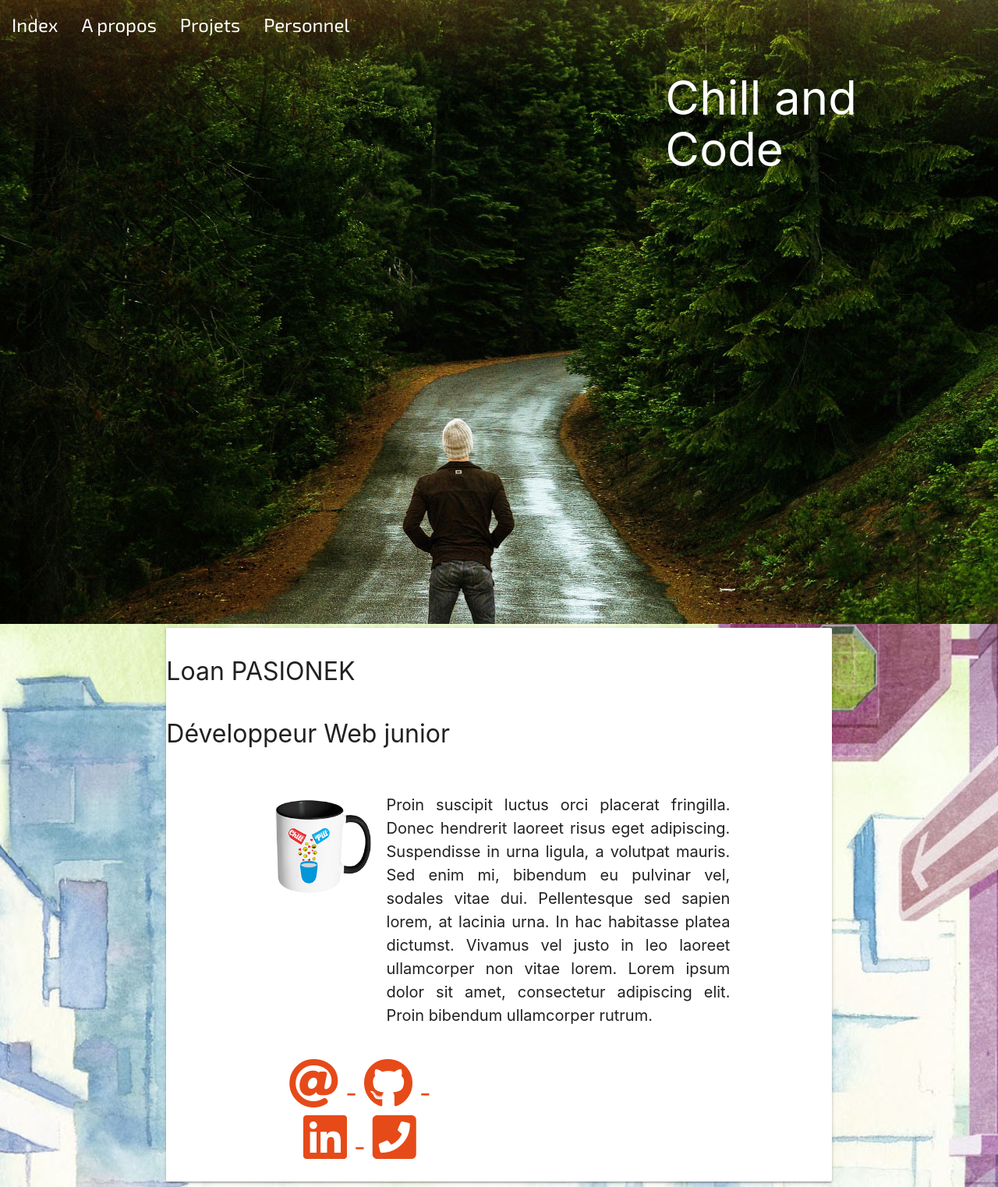
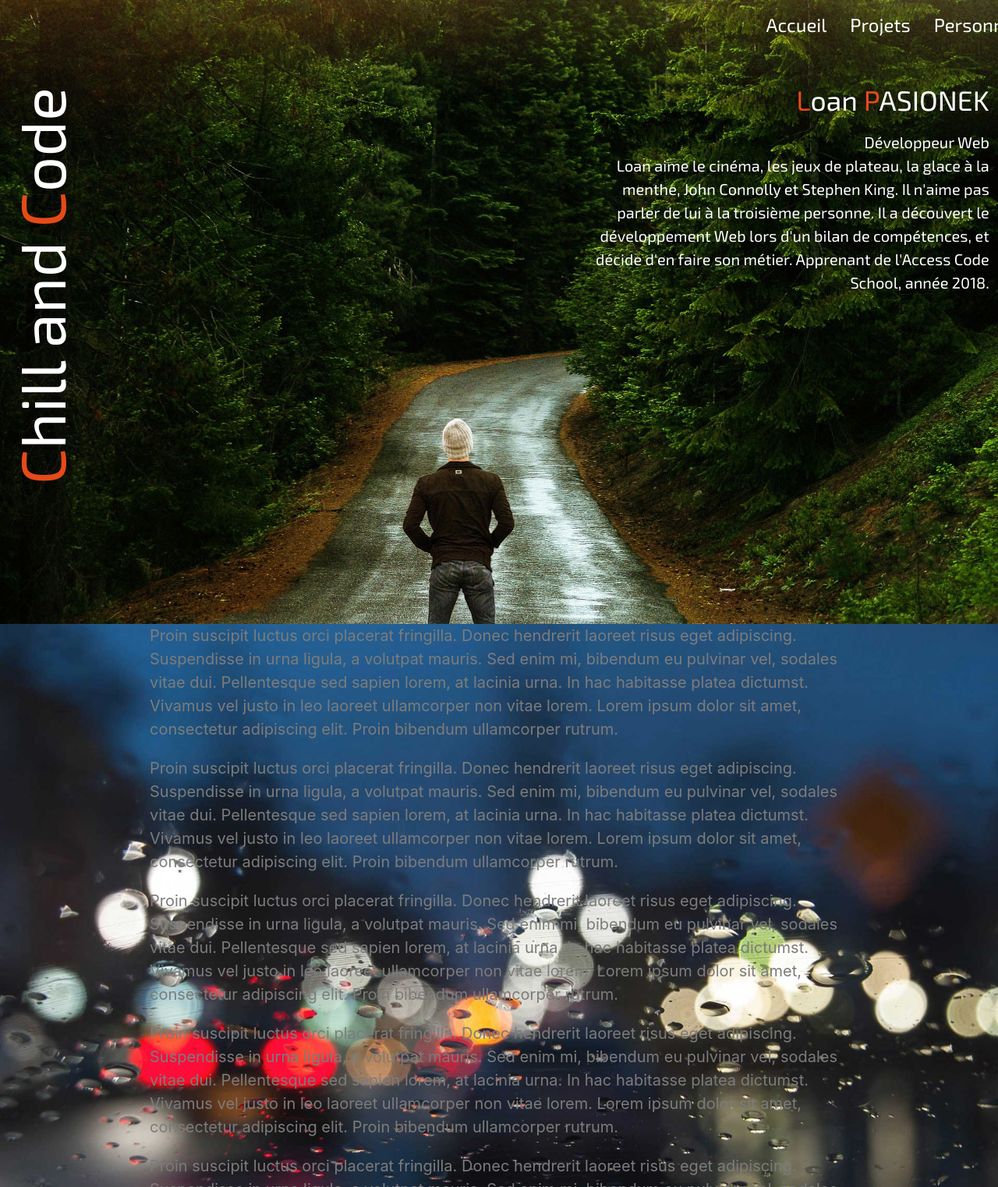
Before and after one commit to loanpasionek/PortfolioChill_Symfony, a Symfony app: template templates/page/index.html.twig in a window 1280 px wide. Shown: the top 1522 px of the page at 78% size. Run offline with Twig, Linux system fonts and the light colour scheme; the template is opened without the code that fills it, so the values that code supplies are empty; some libraries are stand-ins or nearby versions; some web fonts are replaced.

Commit message:
travail sur le front, header et parallax sur le texte

```diff
--- a/public/css/style.css
+++ b/public/css/style.css
@@ -14,6 +14,7 @@ body{overflow-x:hidden;}
             /* Tailles */
 
             .bold{font-weight:700;}
+            .fs80{font-size:8rem;}
             .fs60{font-size:6rem;}
             .fs40{font-size:4rem;}
             .fs36{font-size:3.6rem;}
@@ -65,28 +66,53 @@ body{overflow-x:hidden;}
             .mtop45p{margin-top:45px;}
             .mtop20p{margin-top:20px;}
             .nomargin{margin: 0;}
+            .nopadding{padding:0;}
 
 
 /* ----------------------- Génériques ----------------------- */
 
+            /* Display and justify */
+
             .flex{display: flex;}
+            .iblock{display: inline-block;}
+            .column{ flex-direction:column;}
+            .jcbetween{justify-content: space-between;}
+            .jcaround{justify-content: space-around;}
             .jccenter{justify-content: center;}
-            .text-justify{text-align: justify;}
+            .aicenter{align-items:center;}
+            .txtcenter{text-align:center;}
+
+
+            /* Positions */
+
+            .absolute{position:absolute;}
             .fixed{position:fixed;}
+            .relative{position: relative;}
+
+
+            .textjustify{text-align:justify;}
+            .center{margin:auto;}
 
 
 /* ----------------------- Spécifiques ----------------------- */
+
             .hoverable:hover{color:blue;}
             .nopargin{margin:0;
             padding:0;}
 
-
+            .rotated{
+                writing-mode: tb-rl;
+                transform: rotate(-180deg);
+                }
+            .row:last-child {
+                margin-bottom: 0;
+            }
 
             nav{
                 box-shadow: none;
             }
 
-  #sectionProjets{background-color:#fff;
+            .bgOpacity95{background-color:#fff;
                 opacity:0.95;}
 
             .sidenav li > a.color4, .color4{color:#212121;} /* noir */
@@ -97,18 +123,16 @@ nav{
                 background: url('../img/bg_forest_bot_1200.jpg') center no-repeat fixed;
 
             }
-.slide2 {
-background: url('../img/bg_city.jpg') center 0 no-repeat fixed;
 
-}
             .slide3 {
-background: url('../img/bg_forest_bot_1200') center 0 no-repeat fixed;
+                background: url('../img/bg_pluie.jpg') center no-repeat fixed;
                 background-size: cover;
             }
 
+
 /* ----------------------- Changement de nav selon position dans la page ----------------------- */
 
-.navChange{background-color:#573F12;
+.navChange{background-color:#E64A19;
 opacity:0.85;
 transition: 0.5s linear;}
 .navChange2{background-color:#FFFFFF;
@@ -141,6 +165,18 @@ transition: 0.5s linear;}
 
     #title{text-align:center;
       line-height:50px;
+      font-size:4rem;
+    }
+
+    .fs40-sm{font-size:4rem;}
+    .block-on-med-and-down{display: block;}
+    /* Annulation des classes appliquées au H1 en large-screen */
+    .h1-sm{
+        display:block;
+        margin:0;
         font-size:3.2rem;
+        text-align: center;
+        writing-mode: horizontal-tb;
+        transform: rotate(0deg);
         }
 }
--- a/public/js/script.js
+++ b/public/js/script.js
@@ -13,17 +13,20 @@ $('a[href^="#"]').on('click', function(event) {
 
         $('html, body').stop().animate({
             scrollTop: scroll
-        }, 1000);
+        }, 900);
     }
 });
 
 
 /* ------------  Bouton flottant en small screen ------------  */
 
-$(document).ready(function(){
+/* $(document).ready(function(){
     $('.fixed-action-btn').floatingActionButton();
-  });
+  }); */
 
+
+
+/* ------------  Parallax ------------  */
 
 
 
@@ -33,7 +36,7 @@ $(function(){
 
     var nav = $('nav');
     var $headerHeight = $("header").height();
-    var $aboutHeight = $("#about").height() + $("header").height();
+    var $projectHeight = $("#sectionProjets").height() + $headerHeight;
     var aLiens = $('#nav-mobile a');
 
 $(window).scroll(function()
@@ -43,19 +46,20 @@ $(window).scroll(function()
 
         if(scroll > $headerHeight){
             nav.removeClass('nocolor').addClass('navChange');
+
         } else {
             if(scroll <= $headerHeight ){
                 nav.removeClass('navChange').addClass('nocolor');
             }
         }
 
-        if(scroll >  $aboutHeight){
+        if(scroll >  $projectHeight){
             nav.removeClass('navChange').addClass('navChange2');
             aLiens.each(function(){
                 $(this).addClass('color4').removeClass('divider-color');
             });
         } else {
-            if(scroll <=  $aboutHeight ){
+            if(scroll <=  $projectHeight ){
                 nav.removeClass('navChange2');
                 aLiens.each(function(){
                     $(this).addClass('divider-color').removeClass('color4');
--- a/templates/Layouts/footer.html.twig
+++ b/templates/Layouts/footer.html.twig
@@ -3,4 +3,6 @@
 </footer>
 
 
+<script src="https://cdnjs.cloudflare.com/ajax/libs/jquery/3.3.1/jquery.min.js"></script>
+<script src="https://cdnjs.cloudflare.com/ajax/libs/materialize/1.0.0-beta/js/materialize.min.js"></script>
 <script src="{{ asset('js/script.js') }}"></script>
--- /dev/null
+++ b/templates/Layouts/header.html.twig
@@ -0,0 +1,38 @@
+<header id="index" class="h100vh slide1 ">
+    <div id="nav" class="navbar-fixed row">
+        <nav class="nocolor col offset-l9">
+            <div class="nav-wrapper fs36 exo2">
+                <a href="#" data-target="mobile-demo" class="sidenav-trigger divider-color"><i id="buttonBurger" class="material-icons">dehaze</i></a>
+
+                <ul id="nav-mobile" class="hide-on-med-and-down z-depth-0">
+                    <div class="center-align">
+                        <li><a href="#index" class="fs24 divider-color">Accueil</a></li>
+                        <li><a href="#blabla" class="fs24 divider-color">Projets</a></li>
+                        <li><a href="#contact" class="fs24 divider-color">Personnel</a></li>
+                    </div>
+                </ul>
+            </div>
+        </nav>
+    </div>
+        <!-- Nav mobile -->
+        <ul class="sidenav bgcolor2 h230p w165p" id="mobile-demo">
+            <li><a href="#index" class="fs20">Accueil</a></li>
+            <li><a href="#blabla" class="fs20">Projets</a></li>
+            <li><a href="#contact" class="fs20">Personnel</a></li>
+        </ul>
+        <div class="row nomargin nopadding exo2 fixed">
+            <h1 class="col rotated color3 fs80" id="title"><span class="color1">C</span>hill and <span class="color1">C</span>ode</h1>
+            <div class="col l5 offset-l6 color3 right-align">
+                <h2><span class="color1">L</span>oan <span class="color1">P</span>ASIONEK</h2>
+                <p class="fs20">
+                Développeur Web <br>
+                Loan aime le cinéma, les jeux de plateau, la glace à la menthe, John Connolly et Stephen King.
+                Il n'aime pas parler de lui à la troisième personne.
+                Il a découvert le développement Web lors d'un bilan de compétences, et décide d'en faire son métier.
+                Apprenant de l'Access Code School, année 2018.
+                </p>
+            </div>
+
+        </div>
+
+</header>
--- a/templates/Layouts/layout.html.twig
+++ b/templates/Layouts/layout.html.twig
@@ -10,13 +10,12 @@
     <link rel="stylesheet" href="https://use.fontawesome.com/releases/v5.1.0/css/all.css" integrity="sha384-lKuwvrZot6UHsBSfcMvOkWwlCMgc0TaWr+30HWe3a4ltaBwTZhyTEggF5tJv8tbt" crossorigin="anonymous">
     <link rel="stylesheet" href="{{ asset('css/materialize.min.css') }}">
     <link rel="stylesheet" href="{{ asset('css/style.css') }}">
-    <script src="https://cdnjs.cloudflare.com/ajax/libs/jquery/3.3.1/jquery.min.js"></script>
-    <script src="https://cdnjs.cloudflare.com/ajax/libs/materialize/1.0.0-beta/js/materialize.min.js"></script>
+
 
     <title>Take a Chill pill</title>
 </head>
 <body>
-        {% include 'Layouts/nav.html.twig' %}
+        {% include 'Layouts/header.html.twig' %}
 
 
 
--- a/templates/Layouts/nav.html.twig
+++ /dev/null
@@ -1,28 +0,0 @@
-<header id="index" class="h100vh col s12 slide1">
-    <div id="nav" class="navbar-fixed">
-    <nav class="nocolor">
-        <div class="nav-wrapper center-align fs36 exo2">
-            <a href="#" data-target="mobile-demo" class="sidenav-trigger divider-color"><i id="buttonBurger" class="material-icons">dehaze</i></a>
-
-            <ul id="nav-mobile" class="hide-on-med-and-down z-depth-0">
-                <div class="center-align">
-                    <li><a href="#index" class="fs24 divider-color">Index</a></li>
-                    <li><a href="#about" class="fs24 divider-color">A propos</a></li>
-                    <li><a href="#blabla" class="fs24 divider-color">Projets</a></li>
-                    <li><a href="#contact" class="fs24 divider-color">Personnel</a></li>
-                </div>
-            </ul>
-        </div>
-    </nav>
-</div>
-    <ul class="sidenav bgcolor2 h230p w165p" id="mobile-demo">
-        <li><a href="#index" class="fs20">Index</a></li>
-        <li><a href="#about" class="fs20">A propos</a></li>
-        <li><a href="#blabla" class="fs20">Projets</a></li>
-        <li><a href="#contact" class="fs20">Personnel</a></li>
-    </ul>
-<div class="row">
-    <h1 class="col offset-l8 offset-s1 l4 s10 color3 fs60 fixed" id="title">Chill and Code</h1>
-</div>
-
-</header>
--- a/templates/page/index.html.twig
+++ b/templates/page/index.html.twig
@@ -8,7 +8,7 @@
 
         <!-- Section présentation personnelle -->
 
-    <section id="about" class="row slide2 h900p nopargin opacity85">
+    <!-- <section id="about" class="row slide2 h100vh">
         <div class="col l8 offset-l2 valign-wrapper">
             <div class="card row opacity85">
                 <div class="fs32 ubuntu">
@@ -44,13 +44,19 @@
             </div>
         </div>
 
-    </section>
+    </section> -->
 
         <!-- Section présentation des projets -->
 
-    <div id="sectionProjets" class="row slide3 color2 h900p valign-wrapper">
-        <div>
-            <section>
+    <section id="sectionProjets" class="row slide3 color2 h100vh bgOpacity95">
+        <div class="container">
+            <p class="fs20 nomargin">Proin suscipit luctus orci placerat fringilla. Donec hendrerit laoreet risus eget adipiscing. Suspendisse in urna ligula,
+            a volutpat mauris. Sed enim mi, bibendum eu pulvinar vel, sodales vitae dui. Pellentesque sed sapien lorem, at lacinia urna.
+            In hac habitasse platea dictumst. Vivamus vel justo in leo laoreet ullamcorper non vitae lorem. Lorem ipsum dolor sit amet,
+            consectetur adipiscing elit. Proin bibendum ullamcorper rutrum.</p>
+
+
+
 
             <p class="fs20">Proin suscipit luctus orci placerat fringilla. Donec hendrerit laoreet risus eget adipiscing. Suspendisse in urna ligula,
             a volutpat mauris. Sed enim mi, bibendum eu pulvinar vel, sodales vitae dui. Pellentesque sed sapien lorem, at lacinia urna.
@@ -58,9 +64,7 @@
             consectetur adipiscing elit. Proin bibendum ullamcorper rutrum.</p>
 
 
-            </section>
 
-            <section>
 
             <p class="fs20">Proin suscipit luctus orci placerat fringilla. Donec hendrerit laoreet risus eget adipiscing. Suspendisse in urna ligula,
             a volutpat mauris. Sed enim mi, bibendum eu pulvinar vel, sodales vitae dui. Pellentesque sed sapien lorem, at lacinia urna.
@@ -68,9 +72,7 @@
             consectetur adipiscing elit. Proin bibendum ullamcorper rutrum.</p>
 
 
-            </section>
 
-            <section>
 
             <p class="fs20">Proin suscipit luctus orci placerat fringilla. Donec hendrerit laoreet risus eget adipiscing. Suspendisse in urna ligula,
             a volutpat mauris. Sed enim mi, bibendum eu pulvinar vel, sodales vitae dui. Pellentesque sed sapien lorem, at lacinia urna.
@@ -78,28 +80,14 @@
             consectetur adipiscing elit. Proin bibendum ullamcorper rutrum.</p>
 
 
-            </section>
 
-            <section>
 
             <p class="fs20">Proin suscipit luctus orci placerat fringilla. Donec hendrerit laoreet risus eget adipiscing. Suspendisse in urna ligula,
             a volutpat mauris. Sed enim mi, bibendum eu pulvinar vel, sodales vitae dui. Pellentesque sed sapien lorem, at lacinia urna.
             In hac habitasse platea dictumst. Vivamus vel justo in leo laoreet ullamcorper non vitae lorem. Lorem ipsum dolor sit amet,
             consectetur adipiscing elit. Proin bibendum ullamcorper rutrum.</p>
 
-
+        </div>
     </section>
 
-            <section>
-
-                    <p class="fs20">Proin suscipit luctus orci placerat fringilla. Donec hendrerit laoreet risus eget adipiscing. Suspendisse in urna ligula,
-                    a volutpat mauris. Sed enim mi, bibendum eu pulvinar vel, sodales vitae dui. Pellentesque sed sapien lorem, at lacinia urna.
-                    In hac habitasse platea dictumst. Vivamus vel justo in leo laoreet ullamcorper non vitae lorem. Lorem ipsum dolor sit amet,
-                    consectetur adipiscing elit. Proin bibendum ullamcorper rutrum.</p>
-
-
-            </section>
-        </div>
-
-    </div>
 {% endblock %}
```
Also changed, not shown: public/img/bg_forest_top_1200.jpg (deleted), public/img/bg_pluie.jpg (added), public/img/bg_pluie_cut.jpg (deleted). Lines whose indentation alone changed are shown as unchanged.
